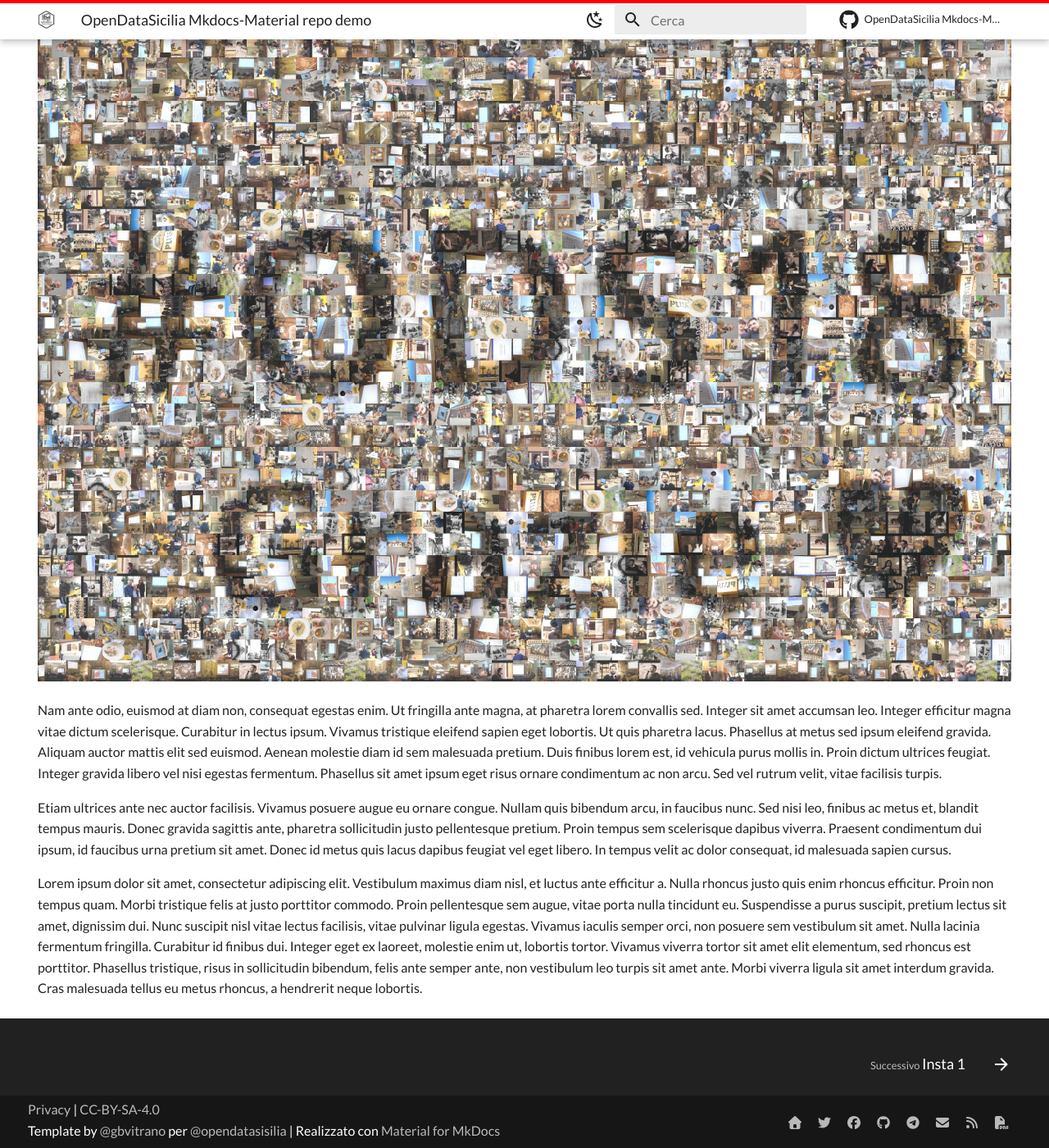
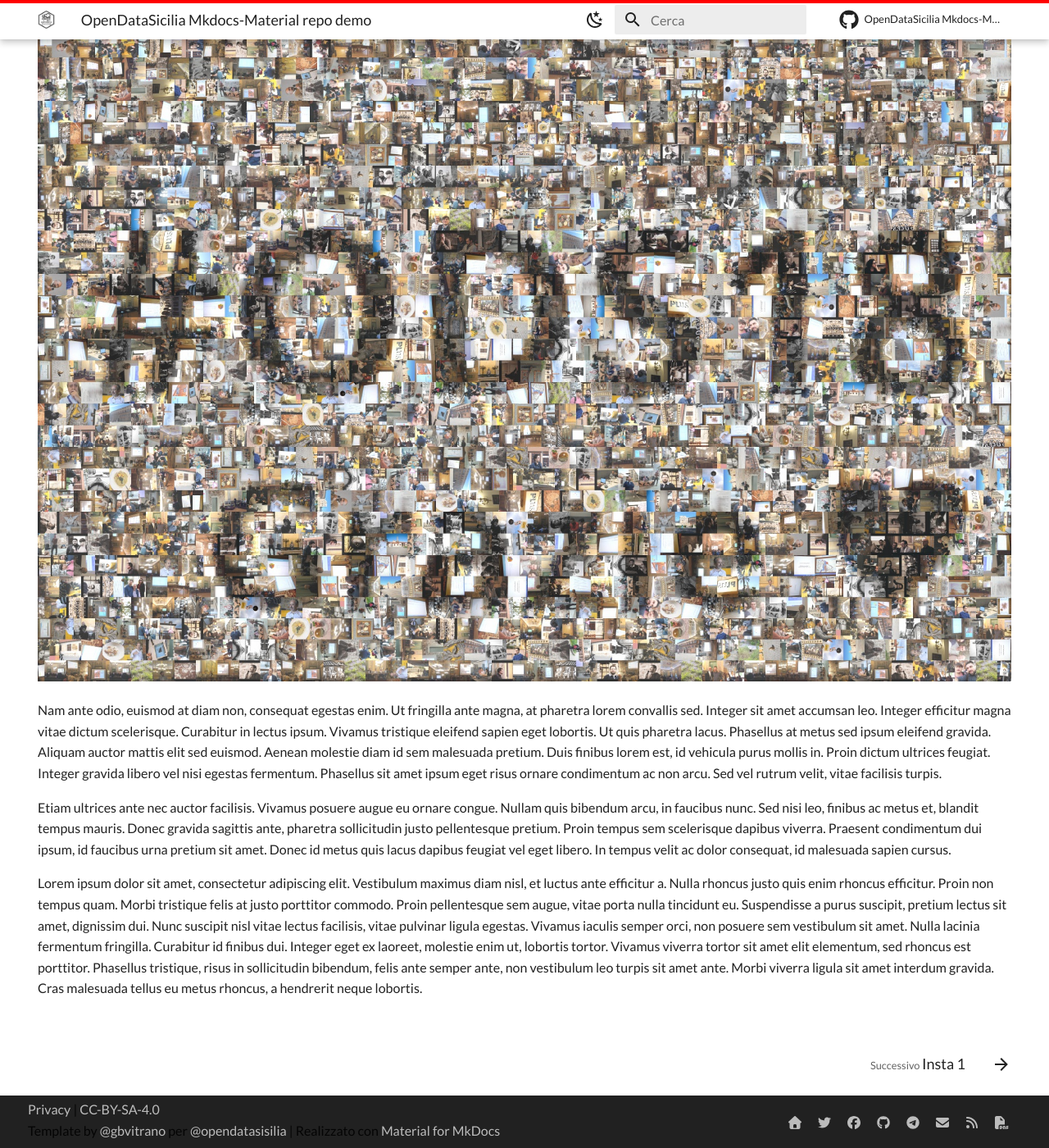
Before and after one commit to opendatasicilia/ods-mkdocs-material, an MkDocs documentation site: the page built from docs/index.md, in a window 1280 px wide and 1400 px high, scrolled down 1946 px. Shown: the whole window at 82% size. Built offline with MkDocs 1.6.1 and Material for MkDocs 9.7.7, drawn with Linux system fonts in a browser that asks for light colours; comment, search, counter and statistics services are not loaded.

Commit message:
Update ods-extra.css

```diff
--- a/docs/stylesheets/ods-extra.css
+++ b/docs/stylesheets/ods-extra.css
@@ -167,3 +167,7 @@ div.doc-contents:not(.first) {
 
 /*mod. altezza footer prev/next*/
 .md-footer__link {padding-bottom: .1rem!important; padding-top: .4rem!important; }
+
+   /* cambia colore al footer ed page next/pre*/
+.md-footer { background-color:var(--md-default-bg-color); color: var(--md-default-fg-color);}
+.md-footer-meta {    background-color: var(--md-footer-bg-color);}
```
